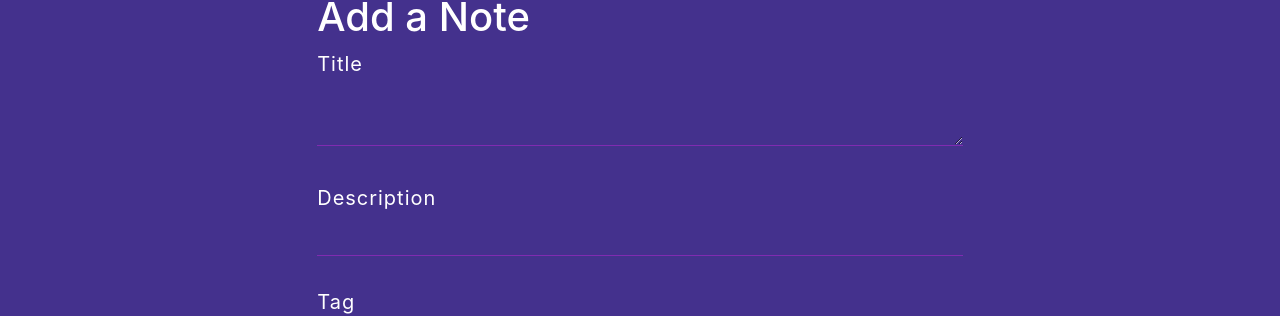
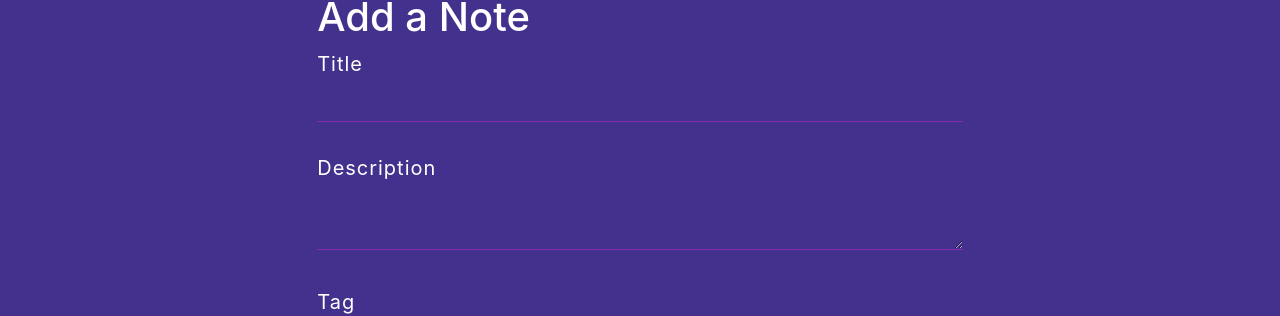
Before and after one commit to AdityaCoder-N/iNotebook, a React (Create React App) app: page / in a window 1280 px wide. Shown: the part 103-419 px from the top of the page. Built offline with nearby package versions, Linux system fonts and the light colour scheme; no server answers; sample sign-in values are in the browser's storage.

Commit message:
seriously last commit

```diff
--- a/src/components/AddNote.js
+++ b/src/components/AddNote.js
@@ -32,11 +32,11 @@ const AddNote = (props) => {
             <form>
                 <div className="mb-3">
                     <label htmlFor="title" className={`form-label ${styles.label}`}>Title</label>
-                    <textarea style={{overflow:"hidden"}} type="text" value={note.title} className={styles.inputBox} id="title" name="title" aria-describedby="emailHelp" onChange={onChange} minLength={5} required/>
+                    <input  type="text" value={note.title} className={styles.inputBox} id="title" name="title" aria-describedby="emailHelp" onChange={onChange} minLength={5} required/>
                 </div>
                 <div className="mb-3">
                     <label htmlFor="description" className={`form-label ${styles.label}`}>Description</label>
-                    <input type="text" value={note.description} className={styles.inputBox} id="description" name="description" onChange={onChange} minLength={5} required/>
+                    <textarea type="text" style={{overflow:"hidden"}} value={note.description} className={styles.inputBox} id="description" name="description" onChange={onChange} minLength={5} required/>
                 </div>
                 <div className="mb-3">
                     <label htmlFor="tag" className={`form-label ${styles.label}`}>Tag</label>
```
